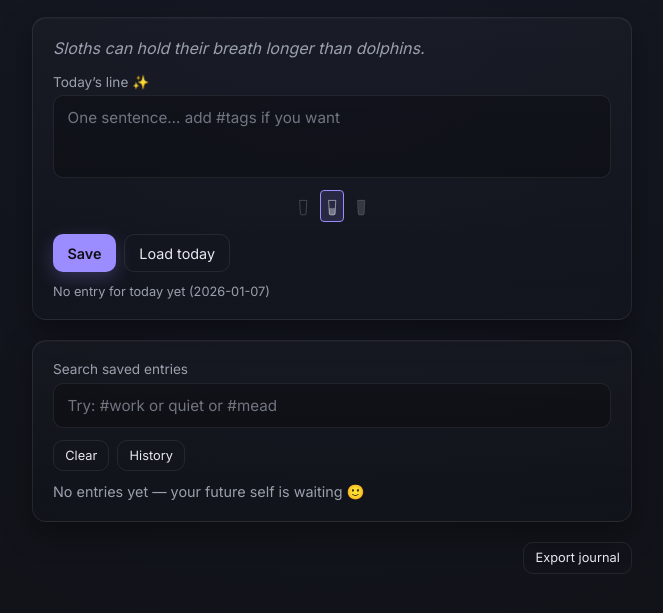
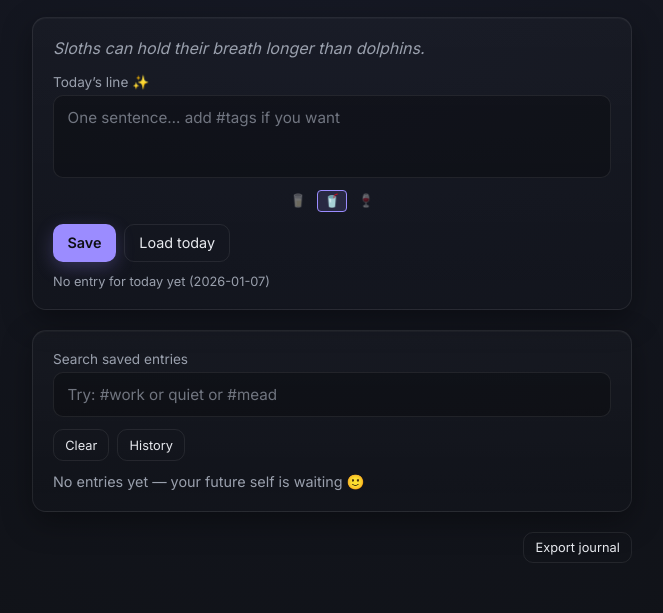
Before and after one commit to lailaluuuu/Positivepinecone, a website: page index.html in a window 1280 px wide. Shown: the part 109-722 px from the top of the page, without its empty margins (308-971 px from the left). Drawn offline with Linux system fonts and the light colour scheme.

Commit message:
having a play with shapes for the mood

```diff
--- a/index.html
+++ b/index.html
@@ -48,23 +48,9 @@
 
       <div class="mood-picker">
         <div class="mood-buttons">
-          <button id="btnMoodEmpty" class="mood-btn" data-mood="empty" title="Empty">
-            <svg viewBox="0 0 40 60" class="glass-icon">
-              <path d="M 10 15 L 12 50 Q 12 55 15 55 L 25 55 Q 28 55 28 50 L 30 15 Z" fill="none" stroke="currentColor" stroke-width="1.5"/>
-            </svg>
-          </button>
-          <button id="btnMoodFull" class="mood-btn active" data-mood="full" title="Half-full">
-            <svg viewBox="0 0 40 60" class="glass-icon">
-              <path d="M 10 15 L 12 50 Q 12 55 15 55 L 25 55 Q 28 55 28 50 L 30 15 Z" fill="none" stroke="currentColor" stroke-width="1.5"/>
-              <path d="M 12 37 L 28 37 L 28 50 Q 28 55 25 55 L 15 55 Q 12 55 12 50 Z" fill="currentColor" opacity="0.4"/>
-            </svg>
-          </button>
-          <button id="btnMoodOverflow" class="mood-btn" data-mood="overflowing" title="Full">
-            <svg viewBox="0 0 40 60" class="glass-icon">
-              <path d="M 10 15 L 12 50 Q 12 55 15 55 L 25 55 Q 28 55 28 50 L 30 15 Z" fill="none" stroke="currentColor" stroke-width="1.5"/>
-              <path d="M 12 15 L 28 15 L 28 50 Q 28 55 25 55 L 15 55 Q 12 55 12 50 Z" fill="currentColor" opacity="0.4"/>
-            </svg>
-          </button>
+          <button id="btnMoodEmpty" class="mood-btn" data-mood="empty" title="Empty">🥛</button>
+          <button id="btnMoodFull" class="mood-btn active" data-mood="full" title="Half-full">🥤</button>
+          <button id="btnMoodOverflow" class="mood-btn" data-mood="overflowing" title="Full">🍷</button>
         </div>
       </div>
 
--- a/styles.css
+++ b/styles.css
@@ -443,7 +443,8 @@ input::placeholder {
 }
 
 .mood-btn {
-  padding: 0.25rem;
+  font-size: 0.8rem;
+  padding: 0.2rem 0.35rem;
   border: 1px solid transparent;
   background: transparent;
   cursor: pointer;
@@ -453,6 +454,7 @@ input::placeholder {
   display: flex;
   align-items: center;
   justify-content: center;
+  line-height: 1;
 }
 
 .mood-btn:hover {
@@ -466,10 +468,11 @@ input::placeholder {
 }
 
 .glass-icon {
-  width: 0.9rem;
-  height: 1.35rem;
+  width: 1rem;
+  height: 1.3rem;
   stroke: currentColor;
   color: var(--text);
+  display: block;
 }
 
 .buttons {
```
